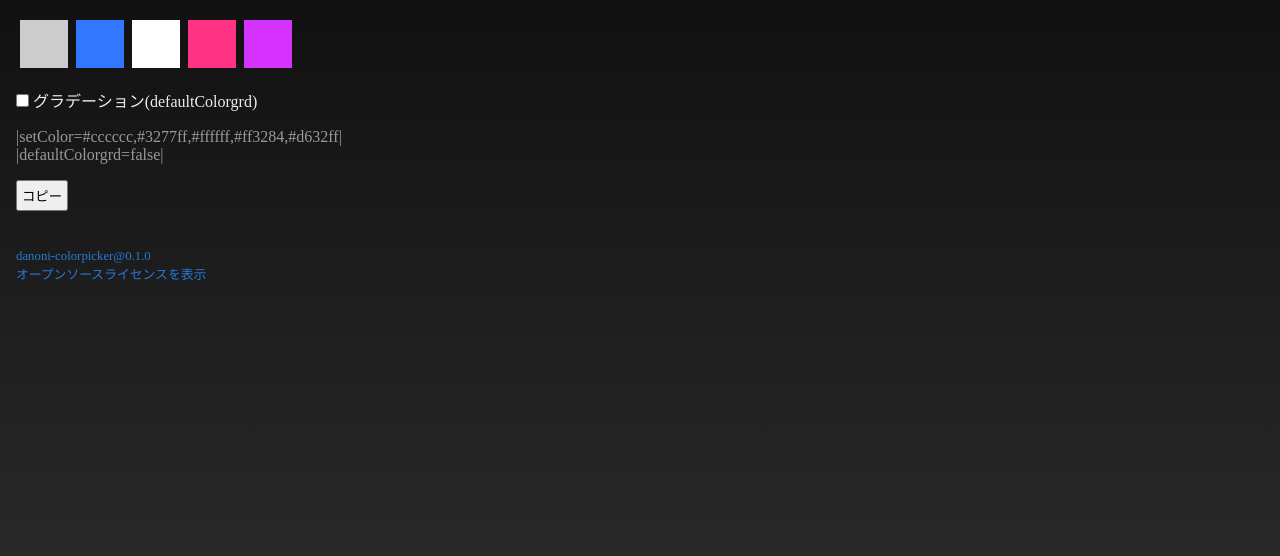
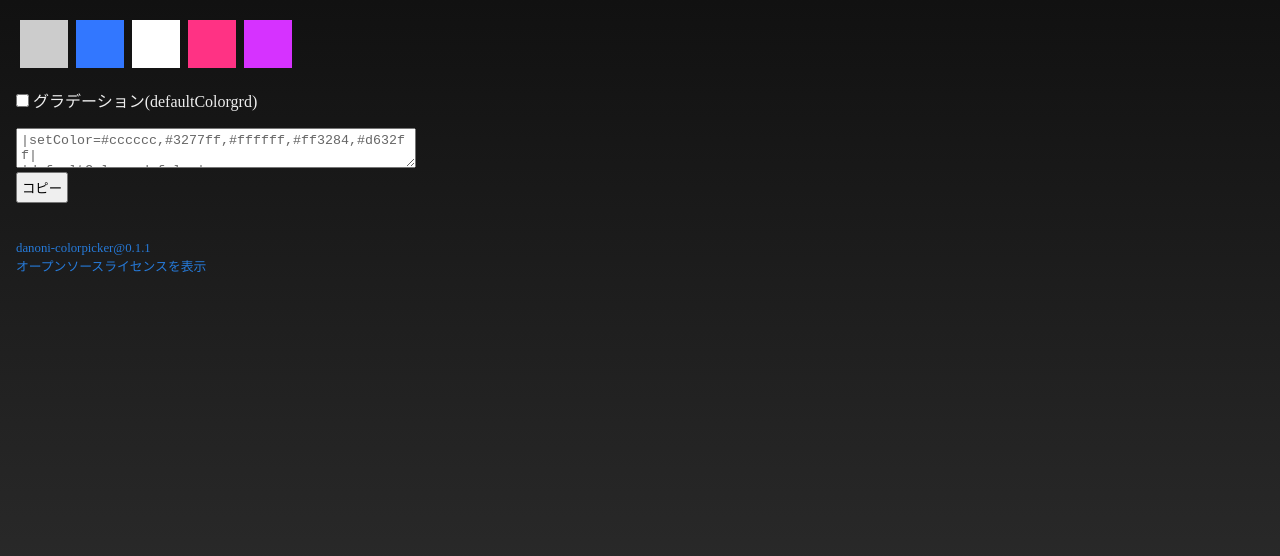
Before and after one commit to suzme/danoni-colorpicker, a React app: page / in a window 1280 px wide. Shown: the top 556 px of the page. Built offline with nearby package versions, Linux system fonts and the light colour scheme; grey boxes are pictures that could not be loaded.

Commit message:
テキスト入力をできるようにした

```diff
--- a/package.json
+++ b/package.json
@@ -1,6 +1,6 @@
 {
   "name": "danoni-colorpicker",
-  "version": "0.1.0",
+  "version": "0.1.1",
   "private": true,
   "scripts": {
     "build": "node build.js",
--- a/public/index.css
+++ b/public/index.css
@@ -38,8 +38,10 @@ body {
 }
 
 #dos {
-  color: #999999;
-  white-space: pre;
+  color: #666666;
+  width: 30em;
+  height: 3em;
+  padding: 4px;
 }
 
 input[type="button"] {
--- a/src/App.jsx
+++ b/src/App.jsx
@@ -2,15 +2,33 @@ import * as React from 'react'
 import Arrow from './Arrow'
 import Package from '../package.json'
 
+const defaultMiddleColor = '#eeeeee'
+const defaultColors = ['#6666ff', '#99ffff', '#ffffff', '#ffff99', '#ff9966']
+
 const App = () => {
   const [defaultColorgrd, setDefaultColorgrd] = React.useState(false)
   const [colors, setColors] = React.useState(['#cccccc', '#3277ff', '#ffffff', '#ff3284', '#d632ff'])
+  const [middleColor, setMiddleColor] = React.useState('#eeeeee')
+  const [dosStr, setDosStr] = React.useState('')
+
+  const generateDosStr = (colors, defaultColorgrd) => {
+    const defaultColorgrdStr = defaultColorgrd.toString()
+    + ((middleColor === defaultMiddleColor) ? '' : ',' + middleColor)
+
+    return `|setColor=${colors.join(',')}|\n`
+         + `|defaultColorgrd=${defaultColorgrdStr}|`
+  }
+
+  if (dosStr === '') {
+    setDosStr(generateDosStr(colors, defaultColorgrd))
+  }
 
   const arrows = colors.map((color, index) => {
     const props = {
       key: index,
       image: index === 2 ? './onigiri.svg' : './arrow.svg',
       color: color,
+      middleColor: middleColor,
       width: 48,
       height: 48,
       defaultColorgrd: defaultColorgrd,
@@ -18,13 +36,16 @@ const App = () => {
         const colorsCopy = colors.slice()
         colorsCopy[index] = color
         setColors(colorsCopy)
+        setDosStr(generateDosStr(colorsCopy, defaultColorgrd))
       }
     }
     return <Arrow {...props}/>
   })
 
-  const dos = `|setColor=${colors.join(',')}|\n`
-    + `|defaultColorgrd=${defaultColorgrd.toString()}|`
+  const defaultColorgrdChange = e => {
+    setDefaultColorgrd(e.target.checked)
+    setDosStr(generateDosStr(colors, e.target.checked))
+  }
 
   const copy = () => {
     const textarea = document.createElement('textarea')
@@ -35,16 +56,46 @@ const App = () => {
     document.body.removeChild(textarea)
   }
 
+  const dosChange = e => {
+    setDosStr(e.target.value)
+  }
+
+  const dosBlur = e => {
+    const dosObj = Object.fromEntries(
+      e.target.value
+        .replace(/\r|\n/g,'')
+        .split(/&|\|/)
+        .filter(a => a.indexOf('=') > -1)
+        .map(a => a.split('='))
+    )
+
+    if (dosObj.setColor) {
+      const newColors = dosObj.setColor.split(',').map(c => c.replace(/^0x/, '#'))
+      for (let i = newColors.length; i < defaultColors.length; i++) {
+        newColors.push(defaultColors[i])
+      }
+      setColors(newColors)
+    }
+
+    if (dosObj.defaultColorgrd) {
+      const [newDefaultColorgrd, newMiddleColor] = dosObj.defaultColorgrd.split(',')
+      setDefaultColorgrd(newDefaultColorgrd === 'true')
+      if (newMiddleColor) {
+        setMiddleColor(newMiddleColor)
+      }
+    }
+  }
+
   return (
     <div className="App">
       <div className="arrows">
         {arrows}
       </div>
       <div>
-        <input id="gradient" type="checkbox" onChange={e => setDefaultColorgrd(e.target.checked)}/>
+        <input id="gradient" type="checkbox" onChange={defaultColorgrdChange} checked={defaultColorgrd}/>
         <label htmlFor="gradient" className="checkboxLabel">グラデーション(defaultColorgrd)</label>
       </div>
-      <div id="dos">{dos}</div>
+      <textarea id='dos' value={dosStr} onChange={dosChange} onBlur={dosBlur}/>
       <div>
         <input type="button" value="コピー" onClick={copy}/>
       </div>
--- a/src/Arrow.jsx
+++ b/src/Arrow.jsx
@@ -6,7 +6,7 @@ const Arrow = props => {
   const [selected, setSelected] = React.useState(false)
 
   const color = props.color
-  const gradient = `linear-gradient(to right, ${color}, #eeeeee, ${color})`
+  const gradient = `linear-gradient(to right, ${color}, ${props.middleColor}, ${color})`
 
   const wrapper = {
     style: {
```
